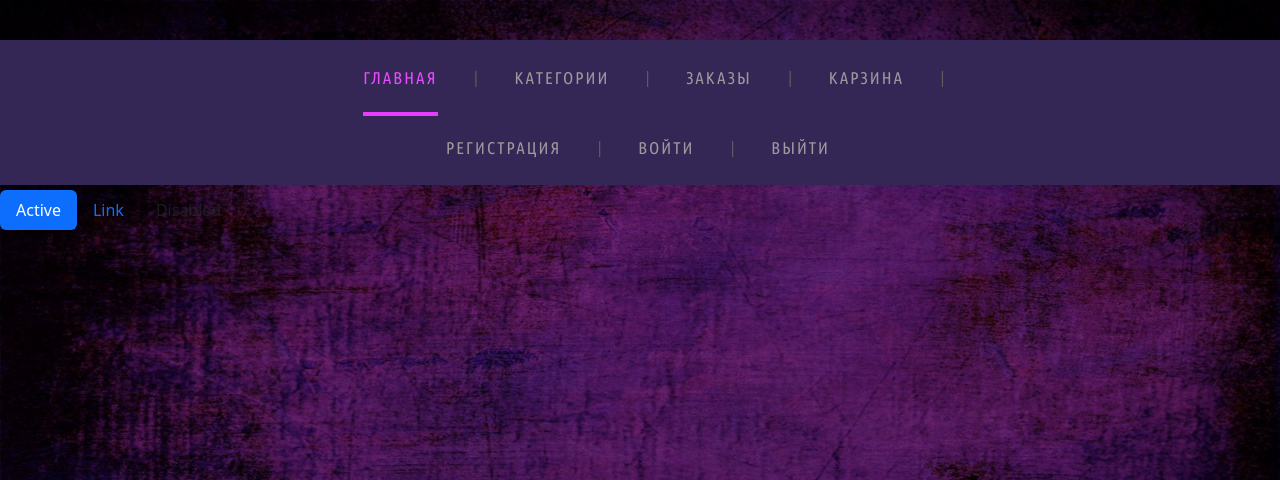
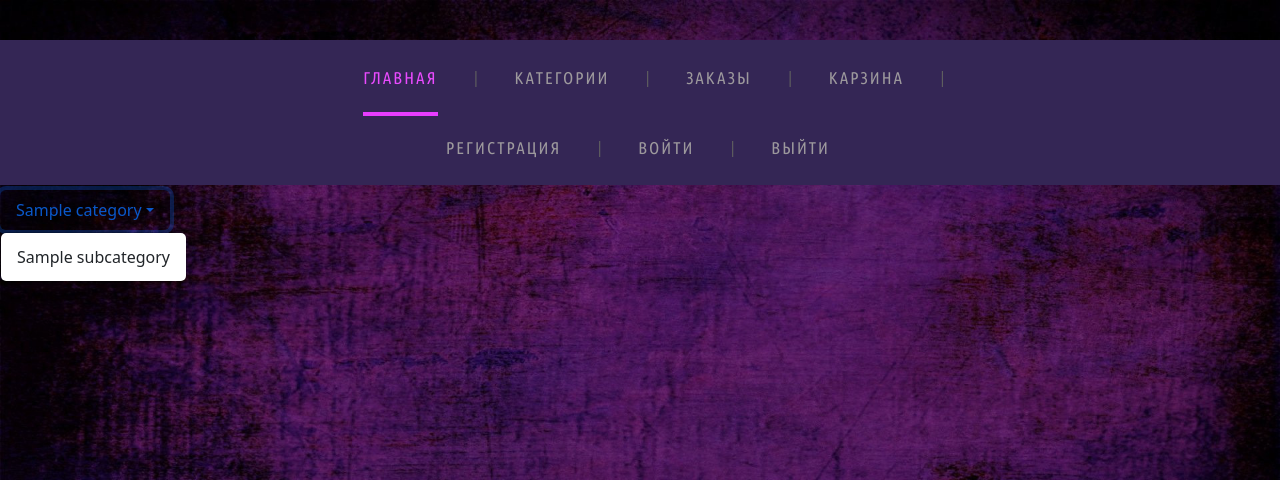
Before and after one commit to ivashal/market, a Django app: page / in a window 1280 px wide, after a click that opens the changed part. Shown: the top 480 px of the page. Run offline with Django 4.2, Linux system fonts and the light colour scheme; tables that the repository leaves empty hold one stand-in row (values such as "Sample post").

Commit message:
add sript.js and created product-form.html

```diff
--- a/market/urls.py
+++ b/market/urls.py
@@ -21,13 +21,15 @@ from products import urls as urls_products
 from users import urls as urls_users
 from cart import urls as urls_cart
 from orders import urls as urls_orders
-from products.views import root_index
+from products.views import *
+
 
 urlpatterns = [
-    path('', root_index, name='root_index'),
+    path('', index, name='index'),
     path('admin/', admin.site.urls),
     path('products/', include(urls_products)),
     path('users/', include(urls_users)),
     path('cart/', include(urls_cart)),
     path('orders/', include(urls_orders)),
+
 ]
--- a/products/forms.py
+++ b/products/forms.py
@@ -13,6 +13,7 @@ class CategoryForm(forms.ModelForm):
         }
 
 class SubCategoryForm(forms.ModelForm):
+
     class Meta:
         model = SubCategory
         fields = '__all__'
--- a/products/models.py
+++ b/products/models.py
@@ -7,7 +7,7 @@ from slugify import slugify
 class Category(models.Model):
     name = models.CharField(max_length=50, verbose_name='Имя категории', unique=True)
     description = models.TextField(max_length=1000, verbose_name='Описание категории')
-    slug = models.SlugField(max_length=70, unique=True, verbose_name='URL-имя', editable=False)  # отображает имя сущности
+    slug = models.SlugField(max_length=256, unique=True, verbose_name='URL-имя', editable=False)  # отображает имя сущности
 
     class Meta:
         verbose_name = 'Категория'
@@ -17,8 +17,6 @@ class Category(models.Model):
     def __str__(self) -> str:
         return self.name
 
-    def get_url(self):  # Используется для получения URL возвращает страничку
-        return reverse('category_detail', args=[self.slug])  # передает имя продукта
 
     def save(self, *args, **kwargs):  ## Выполняется в тот момент когда мы создаем строчку в таблице
         self.slug = slugify(self.name)
@@ -27,7 +25,7 @@ class Category(models.Model):
 
 class SubCategory(models.Model):
     name = models.CharField(max_length=50, unique=True, verbose_name='Имя подкатегории')
-    category = models.ForeignKey(Category, on_delete=models.PROTECT, verbose_name='Категория', related_name='category')
+    category = models.ForeignKey(Category, on_delete=models.PROTECT, verbose_name='Категория', related_name='categories')  ## elated_name='category' - имя связи
     slug = models.SlugField(max_length=70, unique=True, verbose_name='URL-имя', editable=False)  ## Эдитейбл - возможность релактировать
 
     class Meta:
@@ -38,6 +36,9 @@ class SubCategory(models.Model):
     def save(self, *args, **kwargs):  ## Выполняется в тот момент когда мы создаем строчку в таблице
         self.slug = slugify(self.name)
         super(SubCategory, self).save(*args, **kwargs)  ## Для применения изменений в родительский класс
+
+    def get_absolute_url(self):  # Используется для получения URL возвращает страничку
+        return reverse('products:product-list',kwargs={'cat_slug': self.category.slug, 'subcat_slug': self.slug})  # передает имя продукта
 
 
 class Products(models.Model):
--- a/products/templates/products/index.html
+++ b/products/templates/products/index.html
@@ -1,4 +1,5 @@
 {% extends 'products/base.html' %}
+
 {% block content %}
 <script src="https://cdn.jsdelivr.net/npm/@popperjs/core@2.11.8/dist/umd/popper.min.js" integrity="sha384-I7E8VVD/ismYTF4hNIPjVp/Zjvgyol6VFvRkX/vR+Vc4jQkC+hVqc2pM8ODewa9r" crossorigin="anonymous"></script>
 <script src="https://cdn.jsdelivr.net/npm/bootstrap@5.3.1/dist/js/bootstrap.min.js" integrity="sha384-Rx+T1VzGupg4BHQYs2gCW9It+akI2MM/mndMCy36UVfodzcJcF0GGLxZIzObiEfa" crossorigin="anonymous"></script>
@@ -6,29 +7,20 @@
 
 
 <ul class="nav nav-pills">
-  <li class="nav-item">
-    <a class="nav-link active" aria-current="page" href="#">Active</a>
-  </li>
-  {% for c in category_list %}
+  {% for cat in category_list %}
   <li class="nav-item dropdown">
-    <a class="nav-link dropdown-toggle" data-bs-toggle="dropdown" href="#" role="button" aria-expanded="false">Dropdown</a>
+    <a class="nav-link dropdown-toggle" data-bs-toggle="dropdown" href="#" role="button" aria-expanded="false">{{cat.name}}</a>
     <ul class="dropdown-menu">
-
-      <li><a class="dropdown-item" href="#">{{c.name}}</a></li>
-
-      <li><a class="dropdown-item" href="#">Another action</a></li>
+      {% for subcat in cat.categories.all %}
+      <li><a class="dropdown-item" href="{{ subcat.get_absolute_url }}">{{ subcat.name }}</a></li>
+      {% endfor %}
+      <!-- <li><a class="dropdown-item" href="#">Another action</a></li>
       <li><a class="dropdown-item" href="#">Something else here</a></li>
       <li><hr class="dropdown-divider"></li>
-      <li><a class="dropdown-item" href="#">Separated link</a></li>
+      <li><a class="dropdown-item" href="#">Separated link</a></li> -->
     </ul>
   </li>
-  <li class="nav-item">
-  {% endfor %}
-    <a class="nav-link" href="#">Link</a>
-  </li>
-  <li class="nav-item">
-    <a class="nav-link disabled" aria-disabled="true">Disabled</a>
-  </li>
+
+{% endfor %}
 </ul>
-
 {% endblock content %}
--- a/products/urls.py
+++ b/products/urls.py
@@ -1,5 +1,5 @@
 from django.urls import path
-from .views import index, CategoryCreateView, CategoryListView, SubCategoryCreateViev
+from .views import *
 
 
 app_name = 'products'
@@ -7,5 +7,9 @@ urlpatterns = [
     path('', index, name='index'),
     path('category-form/', CategoryCreateView.as_view(), name='category-form'),
     path('category-list/', CategoryListView.as_view(), name='category-list'),
+    path('product-form/', ProductCreateView.as_view(), name="product-form"),
     path('subcategory-form/', SubCategoryCreateViev.as_view(), name='subcategory-form'),
+    path('<slug:cat_slug>/<slug:subcat_slug>/', ProductListView.as_view(), name='product-list'),
+    # path('<slug:cat_slug>/<slug:subcat_slug>/<slug:product', ProductListView.as_view(), name='product-list'),
+
 ]
--- a/products/views.py
+++ b/products/views.py
@@ -1,24 +1,25 @@
 from typing import Any, Dict
+from django.forms.models import BaseModelForm
 from django.shortcuts import render
 from django.http import HttpResponse
 from django.views.generic import CreateView, ListView
 from .models import Category, SubCategory, Products
-from .forms import CategoryForm, SubCategoryForm, Products
+from .forms import CategoryForm, ProductForm, SubCategoryForm, Products
 from django.urls import reverse_lazy
 
 
+# def index(request):
+#     return HttpResponse('This is page PRODUCTS')
+
 def index(request):
-    return HttpResponse('This is page PRODUCTS')
+    category = Category.objects.all()
+    context = {
+        'category_list': category
+    }
+    return render(request, 'products/index.html', context=context)
 
-# def index(request):
-#     # category = Category.objects.all()
-#     # context = {
-#     #     'category-list': category
-#     # }
-#     return HttpResponse(request, 'products/index.html', context=context)
-
-def root_index(request):
-    return render(request, 'products/index.html')
+# def root_index(request):
+#     return render(request, 'products/index.html')
 
 
 class CategoryCreateView(CreateView):
@@ -47,3 +48,25 @@ class SubCategoryCreateViev(CreateView):
     form = SubCategoryForm
     template_name = 'products/subcategory-form.html'
     success_url = reverse_lazy('products:category-list')
+
+
+class ProductCreateView(CreateView):
+    model = Products
+    fields = '__all__'
+    form = ProductForm
+    template_name = 'products/product-form.html'
+    success_url = reverse_lazy('products:index')
+
+    def get_context_data(self, **kwargs: Any) -> Dict[str, Any]:
+        context = super().get_context_data(**kwargs)
+        context['categories'] = Category.objects.all()
+        context['subcategories'] = SubCategory.objects.all()
+        return context
+
+    def form_valid(self, form: BaseModelForm) -> HttpResponse:
+        return super().form_valid(form)
+
+
+
+class ProductListView(ListView):
+    pass
--- a/static/js/script.js
+++ b/static/js/script.js
@@ -1,6 +1,22 @@
-$(window).scroll(function() {
-    if ($(document).scrollTop() > 600 && $("#myModal").attr("displayed") === "false") {
-        $('#myModal').modal('show');
-        $("#myModal").attr("displayed", "true");
+
+
+function updateSubcategories() {
+    /// Получаем выбранную категорию
+    var category = document.getElementById('category').value;
+    /// Получаем список подкатегорий для выбранной категории из списка
+    var subcategories = categories[category].subcategories;
+
+    /// Обновляем список подкатегорий в поле выбора подкатегории
+    var subcategorySelect = document.getElementById('subcategory');
+    subcategorySelect.innerHTML = '';
+    for (var i = 0; i < subcategories.length; i++) {
+        var option = document.createElement('option');
+        option.value = subcategories[i].id;
+        option.text = subcategories[i].name;
+        subcategorySelect.appendChild(option);
     }
-});
+};
+
+/// Вызываем функцию при загрузке страницы и при изменении значения в поле выбора категории
+window.onload = updateSubcategories;
+document.getElementById('category').addEventListener('change', updateSubcategories);
```
Also changed, not shown: products/templates/products/category-list.html (+18 -18 lines), products/templates/products/product-form.html (added, +39 -0 lines), products/migrations/0002_alter_subcategory_category.py (added).
